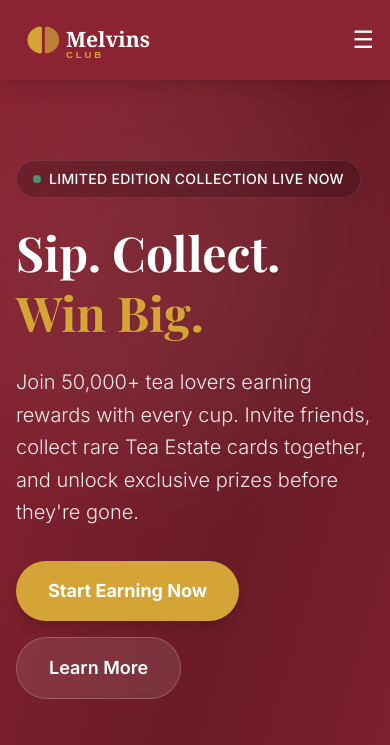
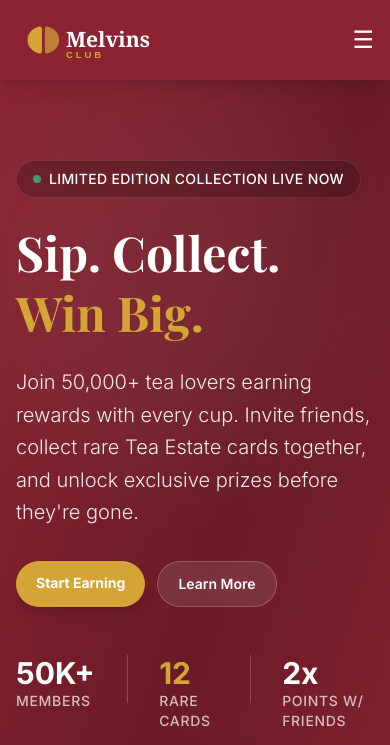
Before and after one commit to nyoroku/clubby, a Django app: page / in a window 390 px wide. Shown: the top 745 px of the page. Run offline with Django 5.2, Linux system fonts and the light colour scheme; some libraries are stand-ins or nearby versions.

Commit message:
Fix mobile buttons, add favicon

```diff
--- a/club/templates/club/base.html
+++ b/club/templates/club/base.html
@@ -8,6 +8,9 @@
     <title>{% block title %}Melvins Club{% endblock %}</title>
     <meta name="description"
         content="{% block meta_description %}Melvins Club - Kenya's premier tea loyalty program. Collect Tea Estates, earn points, and win rewards.{% endblock %}">
+
+    <!-- Favicon -->
+    <link rel="icon" type="image/svg+xml" href="{% static 'images/favicon.svg' %}">
 
     <!-- Tailwind CSS via CDN -->
     <script src="https://cdn.tailwindcss.com"></script>
--- a/club/templates/club/landing_page.html
+++ b/club/templates/club/landing_page.html
@@ -9,6 +9,9 @@
     <title>Melvins Club - Every Cup Earns Rewards</title>
     <meta name="description"
         content="Join the Melvins Club tea community. Scan packs, earn points, collect rare Tea Estate cards, and redeem amazing rewards.">
+
+    <!-- Favicon -->
+    <link rel="icon" type="image/svg+xml" href="{% static 'images/favicon.svg' %}">
 
     <!-- Tailwind CSS -->
     <script src="https://cdn.tailwindcss.com"></script>
@@ -184,13 +187,13 @@
                         cards together, and unlock exclusive prizes before they're gone.
                     </p>
 
-                    <div class="flex flex-wrap gap-4">
+                    <div class="flex flex-row gap-3 sm:gap-4">
                         <a href="{% url 'club:user_login' %}"
-                            class="px-8 py-4 bg-melvins-gold hover:bg-melvins-gold-light text-white rounded-full font-bold text-lg transition transform hover:scale-105 shadow-lg">
-                            Start Earning Now
+                            class="px-5 sm:px-8 py-3 sm:py-4 bg-melvins-gold hover:bg-melvins-gold-light text-white rounded-full font-bold text-sm sm:text-lg transition transform hover:scale-105 shadow-lg">
+                            Start Earning
                         </a>
                         <a href="#how-it-works"
-                            class="px-8 py-4 bg-white/10 hover:bg-white/20 text-white border border-white/20 rounded-full font-semibold text-lg transition backdrop-blur-sm">
+                            class="px-5 sm:px-8 py-3 sm:py-4 bg-white/10 hover:bg-white/20 text-white border border-white/20 rounded-full font-semibold text-sm sm:text-lg transition backdrop-blur-sm">
                             Learn More
                         </a>
                     </div>
```
Also changed, not shown: static/images/favicon.svg (added).
